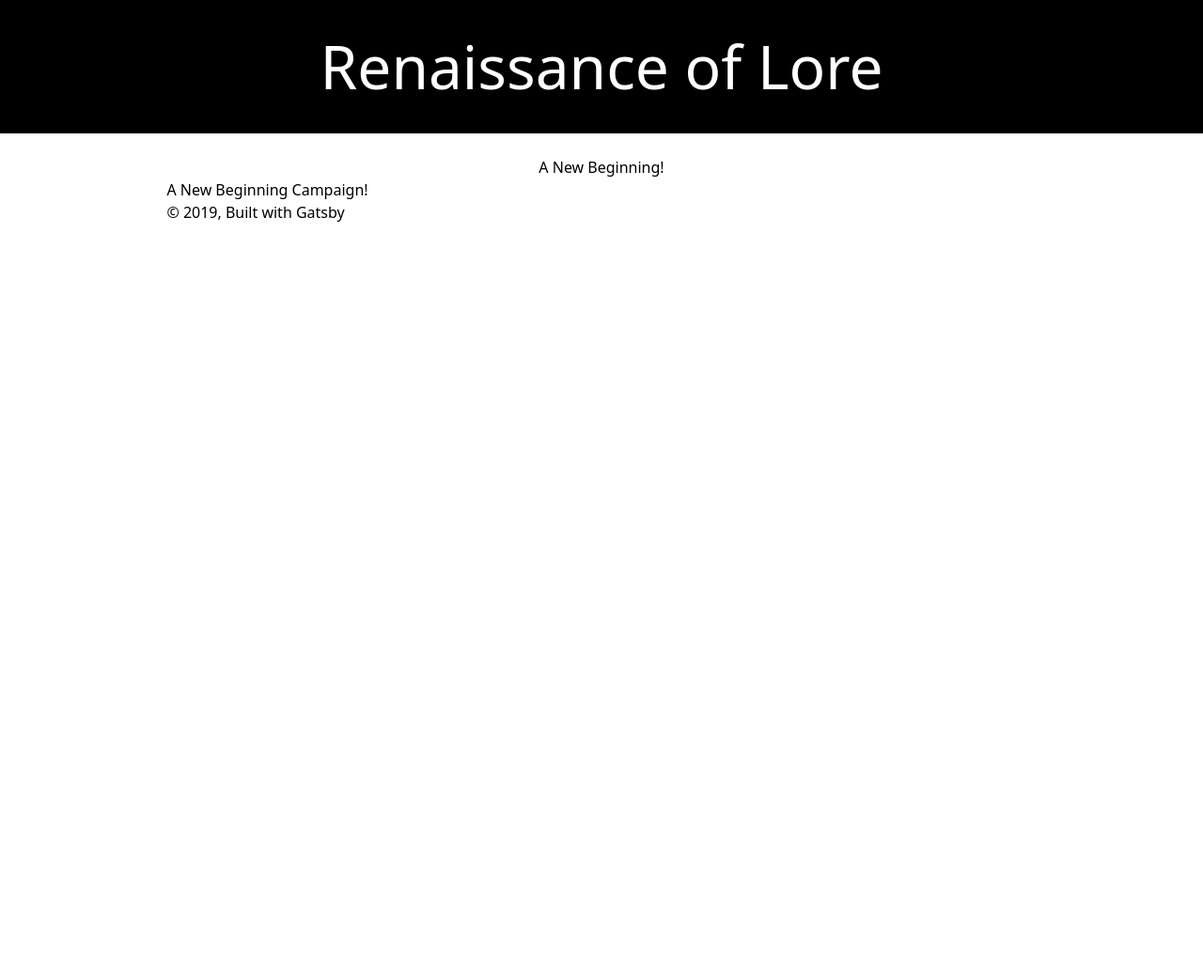
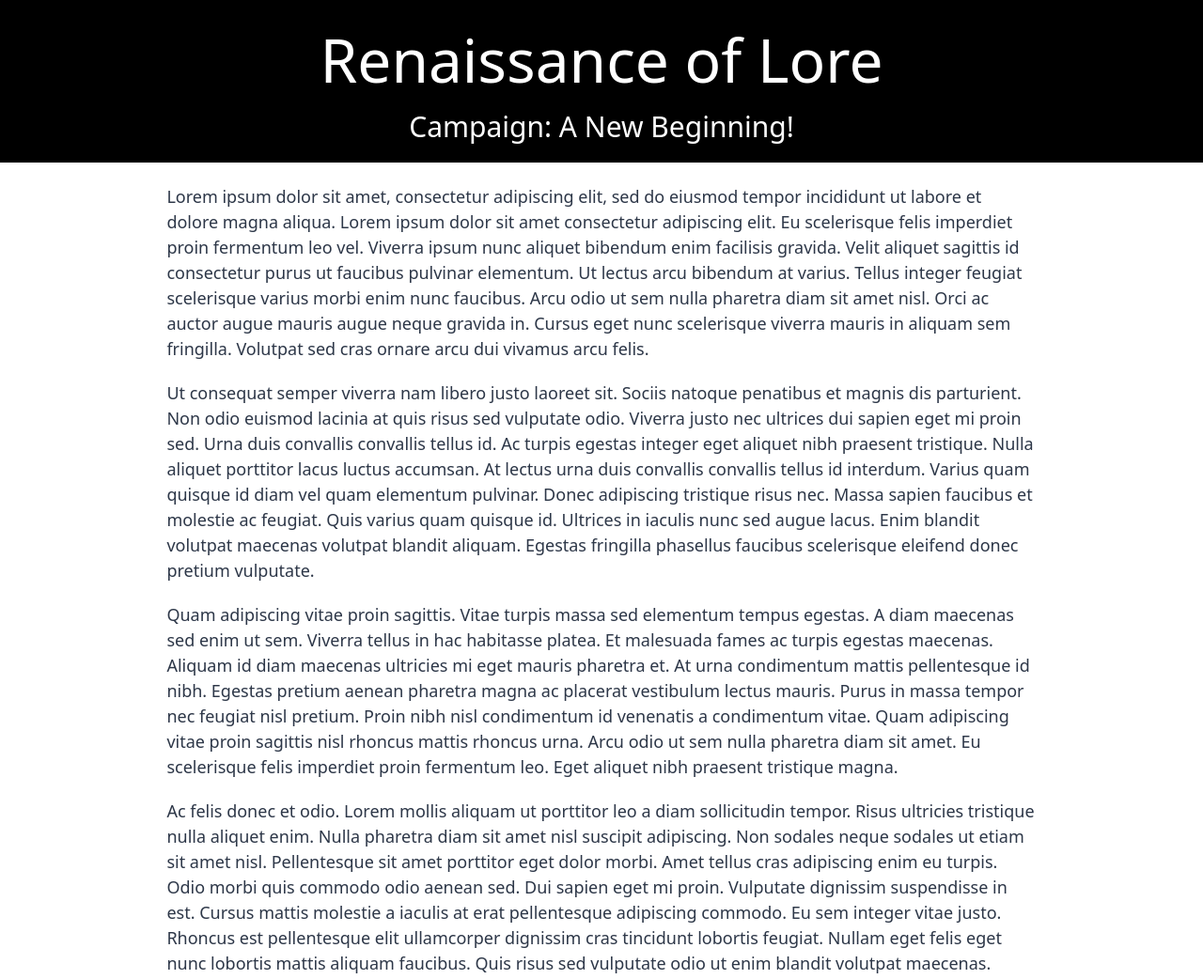
Before and after one commit to DanielOliver/renaissanceoflore.com, a Gatsby site: page /campaign_a_new_beginning in a window 1280 px wide. Shown: the top 1042 px of the page at 94% size. Before the commit the page ends 800 px from the top, so only its background shows below. Built offline with nearby package versions, Linux system fonts and the light colour scheme; Gatsby itself is replaced by a stand-in of ours.

Commit message:
messing with styles

```diff
--- a/content/campaign_a_new_beginning/index.md
+++ b/content/campaign_a_new_beginning/index.md
@@ -10,4 +10,12 @@ showTitle: true
 hideAnchor: true
 ---
 
-A New Beginning Campaign!
+Lorem ipsum dolor sit amet, consectetur adipiscing elit, sed do eiusmod tempor incididunt ut labore et dolore magna aliqua. Lorem ipsum dolor sit amet consectetur adipiscing elit. Eu scelerisque felis imperdiet proin fermentum leo vel. Viverra ipsum nunc aliquet bibendum enim facilisis gravida. Velit aliquet sagittis id consectetur purus ut faucibus pulvinar elementum. Ut lectus arcu bibendum at varius. Tellus integer feugiat scelerisque varius morbi enim nunc faucibus. Arcu odio ut sem nulla pharetra diam sit amet nisl. Orci ac auctor augue mauris augue neque gravida in. Cursus eget nunc scelerisque viverra mauris in aliquam sem fringilla. Volutpat sed cras ornare arcu dui vivamus arcu felis.
+
+Ut consequat semper viverra nam libero justo laoreet sit. Sociis natoque penatibus et magnis dis parturient. Non odio euismod lacinia at quis risus sed vulputate odio. Viverra justo nec ultrices dui sapien eget mi proin sed. Urna duis convallis convallis tellus id. Ac turpis egestas integer eget aliquet nibh praesent tristique. Nulla aliquet porttitor lacus luctus accumsan. At lectus urna duis convallis convallis tellus id interdum. Varius quam quisque id diam vel quam elementum pulvinar. Donec adipiscing tristique risus nec. Massa sapien faucibus et molestie ac feugiat. Quis varius quam quisque id. Ultrices in iaculis nunc sed augue lacus. Enim blandit volutpat maecenas volutpat blandit aliquam. Egestas fringilla phasellus faucibus scelerisque eleifend donec pretium vulputate.
+
+Quam adipiscing vitae proin sagittis. Vitae turpis massa sed elementum tempus egestas. A diam maecenas sed enim ut sem. Viverra tellus in hac habitasse platea. Et malesuada fames ac turpis egestas maecenas. Aliquam id diam maecenas ultricies mi eget mauris pharetra et. At urna condimentum mattis pellentesque id nibh. Egestas pretium aenean pharetra magna ac placerat vestibulum lectus mauris. Purus in massa tempor nec feugiat nisl pretium. Proin nibh nisl condimentum id venenatis a condimentum vitae. Quam adipiscing vitae proin sagittis nisl rhoncus mattis rhoncus urna. Arcu odio ut sem nulla pharetra diam sit amet. Eu scelerisque felis imperdiet proin fermentum leo. Eget aliquet nibh praesent tristique magna.
+
+Ac felis donec et odio. Lorem mollis aliquam ut porttitor leo a diam sollicitudin tempor. Risus ultricies tristique nulla aliquet enim. Nulla pharetra diam sit amet nisl suscipit adipiscing. Non sodales neque sodales ut etiam sit amet nisl. Pellentesque sit amet porttitor eget dolor morbi. Amet tellus cras adipiscing enim eu turpis. Odio morbi quis commodo odio aenean sed. Dui sapien eget mi proin. Vulputate dignissim suspendisse in est. Cursus mattis molestie a iaculis at erat pellentesque adipiscing commodo. Eu sem integer vitae justo. Rhoncus est pellentesque elit ullamcorper dignissim cras tincidunt lobortis feugiat. Nullam eget felis eget nunc lobortis mattis aliquam faucibus. Quis risus sed vulputate odio ut enim blandit volutpat maecenas.
+
+Eget duis at tellus at urna condimentum mattis. Arcu ac tortor dignissim convallis aenean. Sed turpis tincidunt id aliquet risus. Iaculis nunc sed augue lacus. Eleifend quam adipiscing vitae proin sagittis nisl. Etiam tempor orci eu lobortis elementum. At consectetur lorem donec massa sapien faucibus. Vitae sapien pellentesque habitant morbi tristique. Ipsum nunc aliquet bibendum enim. Cras pulvinar mattis nunc sed. Feugiat in ante metus dictum at tempor commodo ullamcorper. Sollicitudin aliquam ultrices sagittis orci. Feugiat vivamus at augue eget arcu dictum varius duis at. Neque aliquam vestibulum morbi blandit cursus risus at ultrices mi.
--- a/gatsby/utils.js
+++ b/gatsby/utils.js
@@ -7,3 +7,6 @@ module.exports.trimByChar = function (string, character) {
     const last = [...string].reverse().findIndex(char => char !== character);
     return string.substring(first, string.length - last);
 }
+module.exports.isEmptyOrSpaces = function (str) {
+    return str === null || str === undefined || str.match(/^ *$/) !== null;
+}
--- a/src/components/campaignlist.js
+++ b/src/components/campaignlist.js
@@ -27,7 +27,9 @@ function CampaignList() {
       allMarkdownRemark.nodes.map(function (x) {
         return (
           <div key={x.id}>
-            <Link to={x.fields.slug} >{x.frontmatter.title}</Link>
+            <p className="readable-text">
+              <Link to={x.fields.slug}>{x.frontmatter.title}</Link>
+            </p>
           </div>
         )
       }
--- a/src/components/header.js
+++ b/src/components/header.js
@@ -1,8 +1,9 @@
 import { Link } from "gatsby"
 import PropTypes from "prop-types"
 import React from "react"
+import { isEmptyOrSpaces } from "../../gatsby/utils"
 
-const Header = ({ siteTitle }) => (
+const Header = ({ siteTitle, subTitle }) => (
   <header
     style={{
       background: `black`,
@@ -13,7 +14,7 @@ const Header = ({ siteTitle }) => (
       style={{
         margin: `0 auto`,
         maxWidth: 960,
-        padding: `1.45rem 1.0875rem`,
+        padding: `1.0rem 1.0875rem`,
       }}
     >
       <h1 className="readable-title" style={{ margin: 0 }}>
@@ -27,6 +28,19 @@ const Header = ({ siteTitle }) => (
           {siteTitle}
         </Link>
       </h1>
+      {!isEmptyOrSpaces(subTitle) &&
+        <h1 className="readable-subtitle" style={{ margin: 0 }}>
+          <Link
+            to="/"
+            style={{
+              color: `white`,
+              textDecoration: `none`,
+            }}
+          >
+            {subTitle}
+          </Link>
+        </h1>
+      }
     </div>
   </header>
 )
--- a/src/components/layout.js
+++ b/src/components/layout.js
@@ -12,7 +12,7 @@ import { useStaticQuery, graphql } from "gatsby"
 import Header from "./header"
 import "./style.css"
 
-const Layout = ({ children }) => {
+const Layout = ({ children, subTitle }) => {
   const data = useStaticQuery(graphql`
     query SiteTitleQuery {
       site {
@@ -22,10 +22,11 @@ const Layout = ({ children }) => {
       }
     }
   `)
+  console.log(subTitle)
 
   return (
     <>
-      <Header siteTitle={data.site.siteMetadata.title} />
+      <Header siteTitle={data.site.siteMetadata.title} subTitle={subTitle} />
       <div
         style={{
           margin: `0 auto`,
@@ -35,10 +36,11 @@ const Layout = ({ children }) => {
         }}
       >
         <main>{children}</main>
+        <br/>
+        <hr/>
+        <br/>
         <footer>
-          © {new Date().getFullYear()}, Built with
-          {` `}
-          <a href="https://www.gatsbyjs.org">Gatsby</a>
+          © {new Date().getFullYear()}, Renaissance of Lore
         </footer>
       </div>
     </>
--- a/src/components/style.css
+++ b/src/components/style.css
@@ -2,6 +2,34 @@
 @tailwind components;
 @tailwind utilities;
 
+a {
+    background-color: transparent;
+    -webkit-text-decoration-skip: objects;
+    color: blue;
+}
+a:active,
+a:hover {
+    outline-width: 0;
+    color: red;
+}
+
+
 .readable-title {
     @apply font-sans text-6xl text-gray-800 text-center
 }
+
+.readable-subtitle {
+    @apply font-sans text-3xl text-gray-800 text-center
+}
+
+.readable-header1 {
+    @apply font-sans text-2xl text-gray-800
+}
+
+.readable-text {
+    @apply font-sans text-lg text-gray-800 mb-4
+}
+
+.blog-post-content p {
+    @apply font-sans text-lg text-gray-800 leading-normal mb-5
+}
--- a/src/pages/index.js
+++ b/src/pages/index.js
@@ -7,7 +7,7 @@ import CampaignList from "../components/campaignlist"
 const IndexPage = () => (
   <Layout>
     <SEO title="Home" />
-    <h1>Coming soon</h1>
+    <h1 className="readable-header1">Campaigns</h1>
     <CampaignList></CampaignList>
   </Layout>
 )
--- a/src/templates/campaignTemplate.js
+++ b/src/templates/campaignTemplate.js
@@ -10,16 +10,14 @@ function Template({
   const { frontmatter, html } = markdownRemark
 
   return (
-    <Layout>
+    <Layout subTitle={`Campaign: ${frontmatter.title}`}>
       <Seo title={frontmatter.title}></Seo>
-      <div className="blog-post-container">
-        <div className="blog-post">
-          {frontmatter.showTitle && <h1 align="center">{frontmatter.title}</h1>}
-          <div
-            className="blog-post-content"
-            dangerouslySetInnerHTML={{ __html: html }}
-          />
-        </div>
+      <div>
+        {/* {frontmatter.showTitle && <h1 align="center">{frontmatter.title}</h1>} */}
+        <div
+          className="blog-post-content"
+          dangerouslySetInnerHTML={{ __html: html }}
+        />
       </div>
     </Layout>
   )
```
